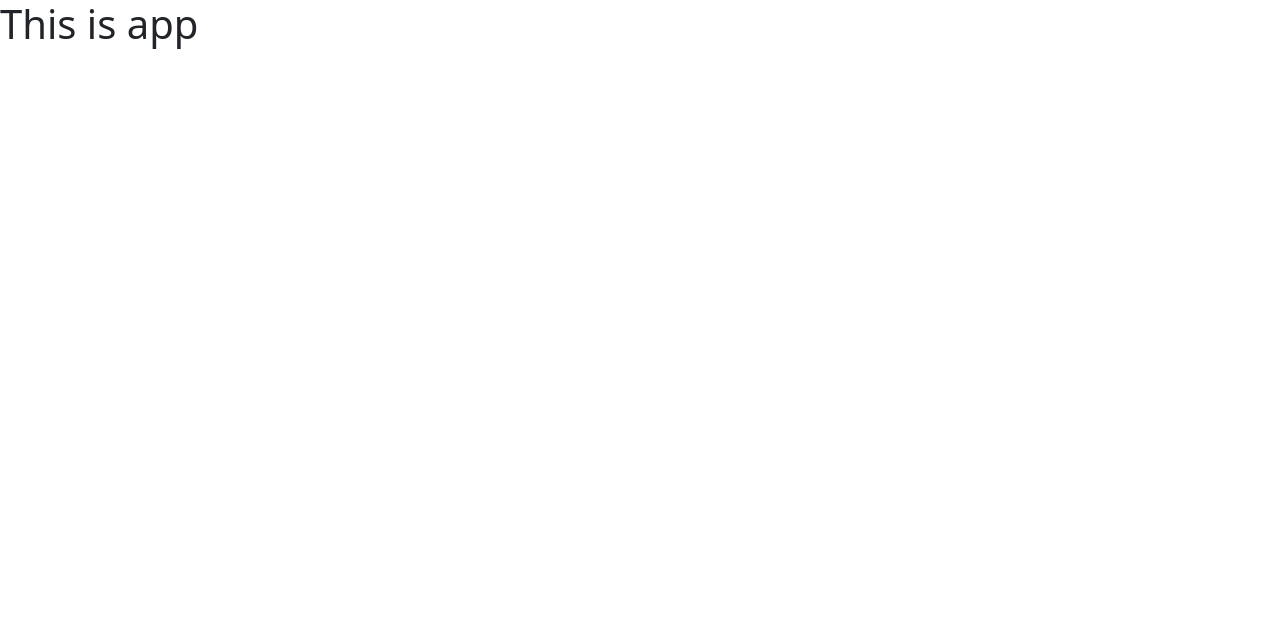
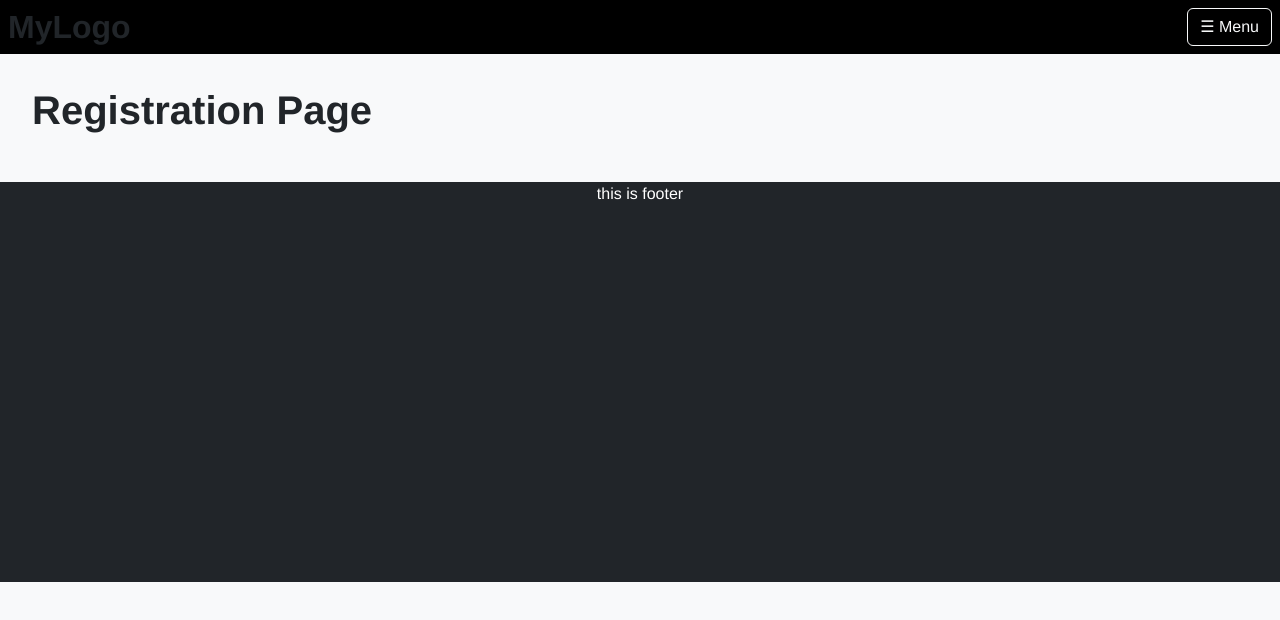
Before and after one commit to Beginner-Mon/COS30045-Interface-Design, a Vue app in the folder assignment-1/: page /registration in a window 1280 px wide. Before the commit this address had no page. Shown: the top 620 px of the page. Built offline with nearby package versions, Linux system fonts and the light colour scheme.

Commit message:
create template

```diff
--- a/assignment-1/package.json
+++ b/assignment-1/package.json
@@ -14,6 +14,7 @@
     "format": "prettier --write --experimental-cli src/"
   },
   "dependencies": {
+    "@vueuse/motion": "^3.0.3",
     "bootstrap": "^5.3.8",
     "vue": "^3.5.26",
     "vue-router": "^4.6.4"
--- a/assignment-1/src/App.vue
+++ b/assignment-1/src/App.vue
@@ -1,14 +1,15 @@
 <script setup>
-import { RouterLink, RouterView } from 'vue-router'
+import { RouterView } from 'vue-router'
+import Header from './components/Header.vue';
+import Footer from './components/Footer.vue';
 </script>
 
 <template>
-  <header>
-    <h1>This is app</h1>
-  </header>
+  <Header/>
   <main>
     <RouterView />
   </main>
+  <Footer/>
 </template>
 
 <style scoped></style>
--- a/assignment-1/src/assets/base.css
+++ b/assignment-1/src/assets/base.css
@@ -1,40 +1,101 @@
-/* src/assets/css/base.css */
+/* =========================
+   Base CSS with Variables
+   ========================= */
 
-/* Reset some defaults */
+/* CSS Variables */
+:root {
+  /* Colors */
+  --color-primary: #0d6efd;
+  --color-secondary: #6c757d;
+  --color-success: #198754;
+  --color-danger: #dc3545;
+  --color-warning: #ffc107;
+  --color-info: #0dcaf0;
+  --color-light: #f8f9fa;
+  --color-dark: #212529;
+  --color-white: #ffffff;
+  --color-black: #000000;
+
+  /* Backgrounds */
+  --bg-primary: var(--color-primary);
+  --bg-dark: var(--color-dark);
+  --bg-light: var(--color-light);
+
+  /* Text Colors */
+  --text-primary: var(--color-primary);
+  --text-white: var(--color-white);
+  --text-dark: var(--color-dark);
+
+  /* Spacing */
+  --padding-xs: 4px;
+  --padding-sm: 8px;
+  --padding-md: 16px;
+  --padding-lg: 24px;
+  --padding-xl: 32px;
+}
+
+/* =========================
+   Global Reset
+   ========================= */
 * {
   margin: 0;
   padding: 0;
   box-sizing: border-box;
 }
 
-/* Body styles */
 body {
   font-family: 'Helvetica Neue', Arial, sans-serif;
   font-size: 16px;
-  background-color: #f8f9fa;
-  color: #333;
+  line-height: 1.5;
+  background-color: var(--bg-light);
+  color: var(--text-dark);
 }
 
-/* Links */
+/* =========================
+   Links
+   ========================= */
 a {
   text-decoration: none;
   color: inherit;
 }
 
-/* Headings */
-h1,
-h2,
-h3,
-h4,
-h5,
-h6 {
-  font-weight: 600;
-  margin-bottom: 0.5rem;
+a:hover {
+  text-decoration: underline;
 }
 
-/* Containers */
-.container {
-  max-width: 1200px;
-  margin: 0 auto;
-  padding: 0 1rem;
+/* =========================
+   Headings
+   ========================= */
+h1, h2, h3, h4, h5, h6 {
+  font-weight: 600;
+  margin-bottom: var(--padding-md);
+  color: var(--text-dark);
 }
+
+
+
+/* =========================
+   Utility Classes
+   ========================= */
+
+.bg-primary {
+  background-color: var(--bg-primary);
+  color: var(--text-white);
+}
+
+.bg-dark {
+  background-color: var(--bg-dark);
+  color: var(--text-white);
+}
+
+.p-1 { padding: var(--padding-xs); }
+.p-2 { padding: var(--padding-sm); }
+.p-3 { padding: var(--padding-md); }
+.p-4 { padding: var(--padding-lg); }
+.p-5 { padding: var(--padding-xl); }
+
+.m-1 { margin: var(--padding-xs); }
+.m-2 { margin: var(--padding-sm); }
+.m-3 { margin: var(--padding-md); }
+.m-4 { margin: var(--padding-lg); }
+.m-5 { margin: var(--padding-xl); }
--- /dev/null
+++ b/assignment-1/src/components/Footer.vue
@@ -0,0 +1,12 @@
+<template>
+    <footer class="h-50vh bg-dark d-flex justify-content-center items-center p-10">
+        <div>
+            this is footer
+        </div>
+    </footer>
+</template>
+<style scoped>
+    .h-50vh {
+        height: 50vh;
+    }
+</style>
--- a/assignment-1/src/components/Header.vue
+++ b/assignment-1/src/components/Header.vue
@@ -0,0 +1,69 @@
+<template>
+  <header class="bg-black text-white d-flex justify-content-between align-items-center p-2  ">
+    <!-- Logo / Left side -->
+    <div class="logo">
+      <h2 class="m-0">MyLogo</h2>
+    </div>
+
+    <!-- Menu button / Right side -->
+    <button class="btn btn-outline-light" @click="showModal = true">☰ Menu</button>
+  </header>
+
+  <!-- Fullscreen Modal -->
+  <div
+    class="modal fade"
+    :class="{ show: showModal }"
+    tabindex="-1"
+    style="display: block"
+    v-if="showModal"
+  >
+    <div class="modal-dialog modal-fullscreen">
+      <div
+        class="modal-content bg-dark text-white d-flex flex-column justify-content-center align-items-center"
+      >
+        <button
+          type="button"
+          class="btn btn-light position-absolute top-0 end-0 m-3"
+          @click="showModal = false"
+        >
+          ✕
+        </button>
+        <nav class="d-flex flex-column gap-3 fs-2 text-center">
+          <router-link class="text-white" to="/" @click="showModal = false">Home</router-link>
+          <router-link class="text-white" to="/events" @click="showModal = false"
+            >Events</router-link
+          >
+          <router-link class="text-white" to="/registration" @click="showModal = false"
+            >Registration</router-link
+          >
+        </nav>
+      </div>
+    </div>
+  </div>
+</template>
+
+<script setup>
+import { ref } from 'vue'
+
+const showModal = ref(false)
+</script>
+
+<style scoped>
+/* Remove background overlay behind modal */
+.modal {
+  background-color: rgba(0, 0, 0, 0.85);
+  transition: opacity 0.3s ease;
+  z-index: 1050;
+}
+
+/* Smooth fade for modal */
+.modal.show {
+  opacity: 1;
+}
+
+/* Modal nav links hover */
+.modal nav a:hover {
+  text-decoration: underline;
+  color: #f8f9fa;
+}
+</style>
--- a/assignment-1/src/main.js
+++ b/assignment-1/src/main.js
@@ -1,7 +1,8 @@
 import { createApp } from 'vue'
-import '../src/assets/base.css'
+
 import 'bootstrap/dist/css/bootstrap.css'
 import 'bootstrap/dist/js/bootstrap.js'
+import '@/assets/base.css'
 import App from './App.vue'
 import router from './router'
 
--- a/assignment-1/src/router/index.js
+++ b/assignment-1/src/router/index.js
@@ -8,6 +8,16 @@ const router = createRouter({
       name: 'Home',
       component: Home,
     },
+    {
+      path: '/events',
+      name: 'Events',
+      component: () => import("@/view/Events.vue"),
+    },
+    {
+      path: '/registration',
+      name: 'Registration',
+      component: () => import('@/view/Registration.vue'),
+    },
   ],
 })
 
--- /dev/null
+++ b/assignment-1/src/view/Events.vue
@@ -0,0 +1,5 @@
+<template>
+    <section>
+        <h1>this is events</h1>
+    </section>
+</template>
--- a/assignment-1/src/view/Home.vue
+++ b/assignment-1/src/view/Home.vue
@@ -1,5 +1,5 @@
 <template>
-  <div class="home container py-5">
+  <div class="home container py-5 min-vh-100">
     <h1>Welcome to My Vue App!</h1>
     <p>This is the home page for your production-ready Vue project.</p>
     <button @click="clickMe" class="btn btn-primary">Click Me</button>
--- /dev/null
+++ b/assignment-1/src/view/Registration.vue
@@ -0,0 +1,20 @@
+<template>
+  <div class="registration">
+    <h1>Registration Page</h1>
+    <!-- Your form or content goes here -->
+  </div>
+</template>
+
+<script>
+export default {
+  name: 'Registration',
+  // optional: data, methods, etc.
+}
+</script>
+
+<!-- Optional: styles -->
+<style scoped>
+.registration {
+  padding: 2rem;
+}
+</style>
```
Also changed, not shown: 1 other file (tests, documents, lock files or other folders).
